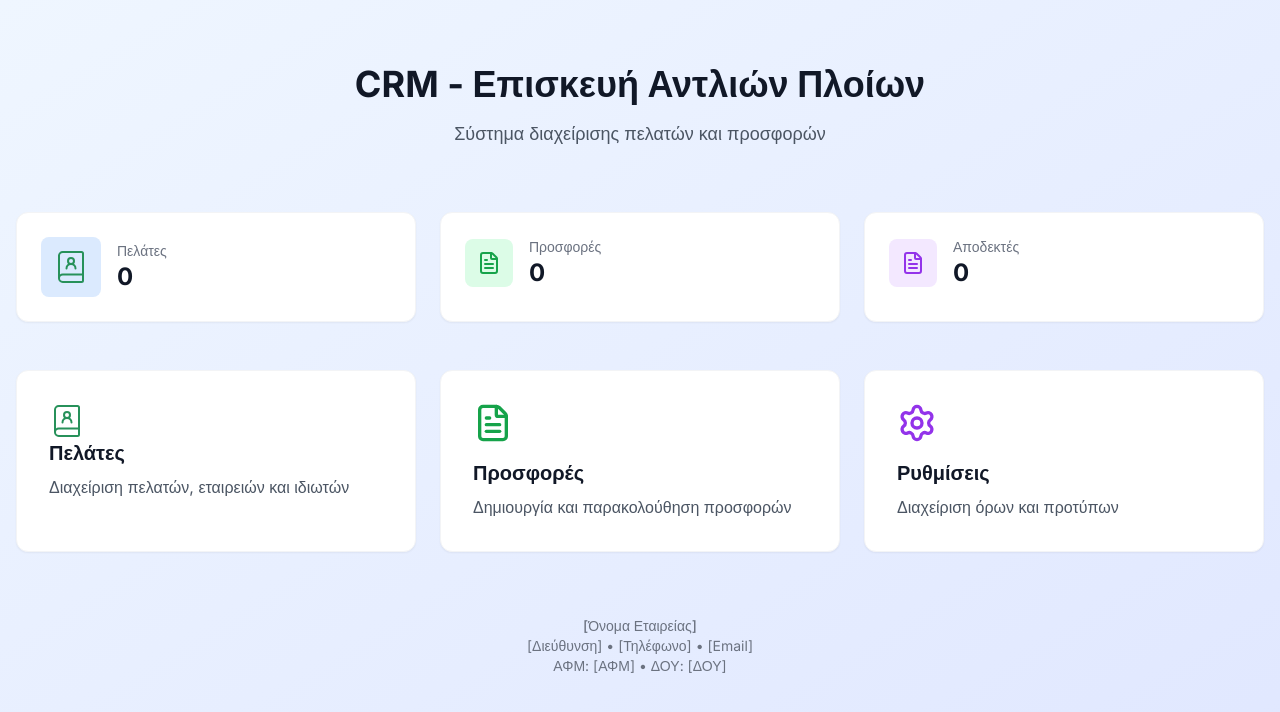
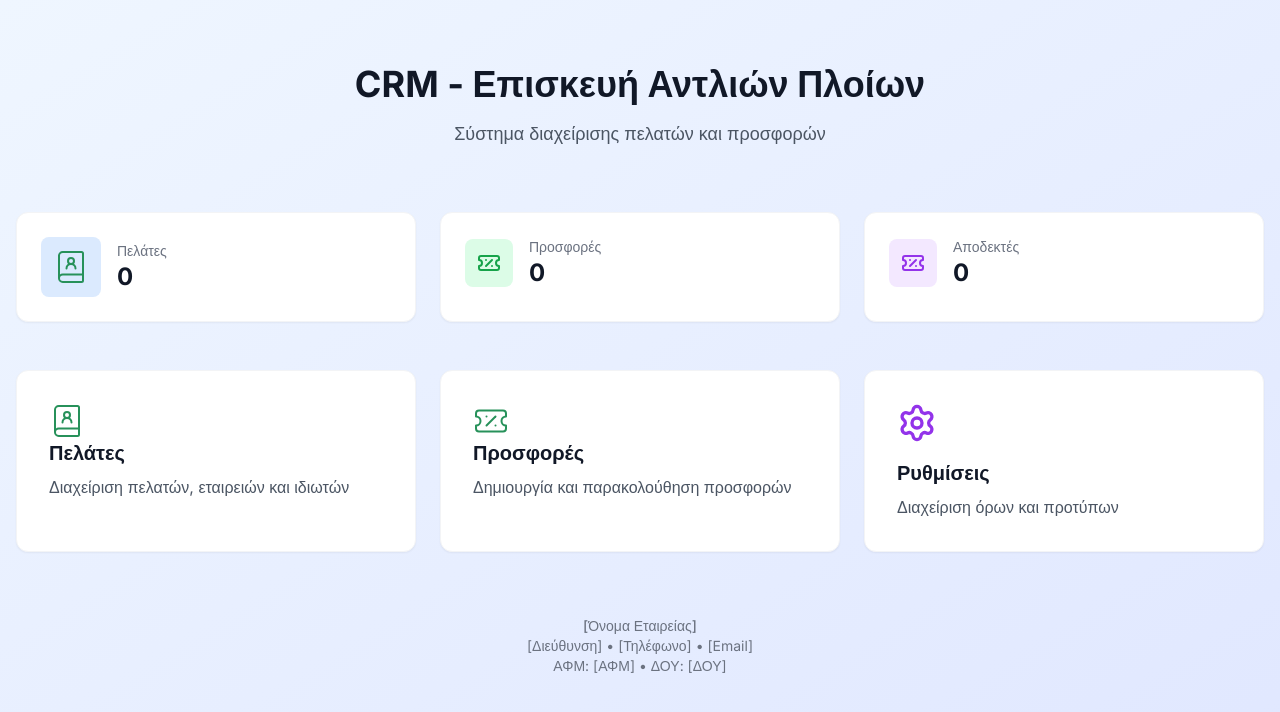
Before and after one commit to doctoralex9/CRM-1, a Next.js app: page / in a window 1280 px wide. Shown: the top 712 px of the page. Built offline with nearby package versions, Linux system fonts and the light colour scheme.

Commit message:
change offers icon and colors and the same at slidebar and for contracts

```diff
--- a/src/app/(dashboard)/offers/page.tsx
+++ b/src/app/(dashboard)/offers/page.tsx
@@ -2,7 +2,7 @@
 
 import { useEffect, useState } from "react";
 import Link from "next/link";
-import { Plus, Search, FileText } from "lucide-react";
+import { Plus, Search, TicketPercent } from "lucide-react";
 import { Button } from "@/components/ui/button";
 import { Input } from "@/components/ui/input";
 import { PageHeader } from "@/components/shared/PageHeader";
@@ -155,7 +155,7 @@ export default function OffersPage() {
               ) : offers.length === 0 ? (
                 <tr>
                   <td colSpan={6} className="px-4 py-12 text-center text-gray-500">
-                    <FileText className="h-8 w-8 mx-auto mb-2 text-gray-300" />
+                    <TicketPercent className="h-8 w-8 mx-auto mb-2 text-gray-300" />
                     {search
                       ? "Δεν βρέθηκαν αποτελέσματα"
                       : "Δεν υπάρχουν προσφορές"}
--- a/src/app/page.tsx
+++ b/src/app/page.tsx
@@ -1,5 +1,5 @@
 import Link from "next/link";
-import { BookUser, FileText, Settings } from "lucide-react";
+import { BookUser, TicketPercent, Settings } from "lucide-react";
 import { resolve } from "path";
 
 export default async function Home() {
@@ -38,7 +38,7 @@ export default async function Home() {
           <div className="bg-white rounded-xl shadow-sm p-6 border border-gray-100">
             <div className="flex items-center gap-4">
               <div className="p-3 bg-green-100 rounded-lg">
-                <FileText className="h-6 w-6 text-green-600" />
+                <TicketPercent className="h-6 w-6 text-green-600" />
               </div>
               <div>
                 <p className="text-sm text-gray-500">Προσφορές</p>
@@ -50,7 +50,7 @@ export default async function Home() {
           <div className="bg-white rounded-xl shadow-sm p-6 border border-gray-100">
             <div className="flex items-center gap-4">
               <div className="p-3 bg-purple-100 rounded-lg">
-                <FileText className="h-6 w-6 text-purple-600" />
+                <TicketPercent className="h-6 w-6 text-purple-600" />
               </div>
               <div>
                 <p className="text-sm text-gray-500">Αποδεκτές</p>
@@ -75,7 +75,7 @@ export default async function Home() {
             href="/offers"
             className="bg-white rounded-xl shadow-sm p-8 border border-gray-100 hover:shadow-md hover:border-green-200 transition-all group"
           >
-            <FileText className="h-10 w-10 text-green-600 mb-4 group-hover:scale-110 transition-transform" />
+            <TicketPercent size={36} color="#27915a" absoluteStrokeWidth />
             <h2 className="text-xl font-semibold text-gray-900 mb-2">Προσφορές</h2>
             <p className="text-gray-600">Δημιουργία και παρακολούθηση προσφορών</p>
           </Link>
--- a/src/components/shared/MobileNav.tsx
+++ b/src/components/shared/MobileNav.tsx
@@ -2,13 +2,13 @@
 
 import Link from "next/link";
 import { usePathname } from "next/navigation";
-import { BookUser, FileText, Home, Settings } from "lucide-react";
+import { BookUser, TicketPercent, Home, Settings } from "lucide-react";
 import { cn } from "@/lib/utils";
 
 const navigation = [
   { name: "Αρχική", href: "/", icon: Home },
   { name: "Πελάτες", href: "/customers", icon: BookUser },
-  { name: "Προσφορές", href: "/offers", icon: FileText },
+  { name: "Προσφορές", href: "/offers", icon: TicketPercent },
   { name: "Ρυθμίσεις", href: "/settings", icon: Settings },
 ];
 
--- a/src/components/shared/Sidebar.tsx
+++ b/src/components/shared/Sidebar.tsx
@@ -2,7 +2,7 @@
 
 import Link from "next/link";
 import { usePathname } from "next/navigation";
-import { BookUser, FileText, Home, Settings } from "lucide-react";
+import { BookUser, TicketPercent, Home, Settings } from "lucide-react";
 import { cn } from "@/lib/utils";
 import { useRouter} from "next/navigation";
 import { createClient } from "@/lib/supabase/client";
@@ -11,7 +11,7 @@ import { LogOut } from "lucide-react";
 const navigation = [
   { name: "Αρχική", href: "/", icon: Home },
   { name: "Πελάτες", href: "/customers", icon: BookUser },
-  { name: "Προσφορές", href: "/offers", icon: FileText},
+  { name: "Προσφορές", href: "/offers", icon: TicketPercent},
   { name: "Ρυθμίσεις", href: "/settings", icon: Settings },
 ];
 
@@ -58,11 +58,11 @@ export function Sidebar() {
                 className={cn(
                   "flex items-center gap-3 px-3 py-2.5 text-sm font-medium rounded-lg transition-colors",
                   isActive
-                    ? "bg-blue-50 text-blue-700"
+                    ? "bg-blue-50 text-green-600"
                     : "text-gray-600 hover:bg-gray-50 hover:text-gray-900"
                 )}
               >
-                <item.icon className={cn("h-5 w-5", isActive ? "text-blue-600" : "text-gray-400")} />
+                <item.icon className={cn("h-5 w-5", isActive ? "text-green-600" : "text-gray-400")} />
                 {item.name}
               </Link>
             );
```
